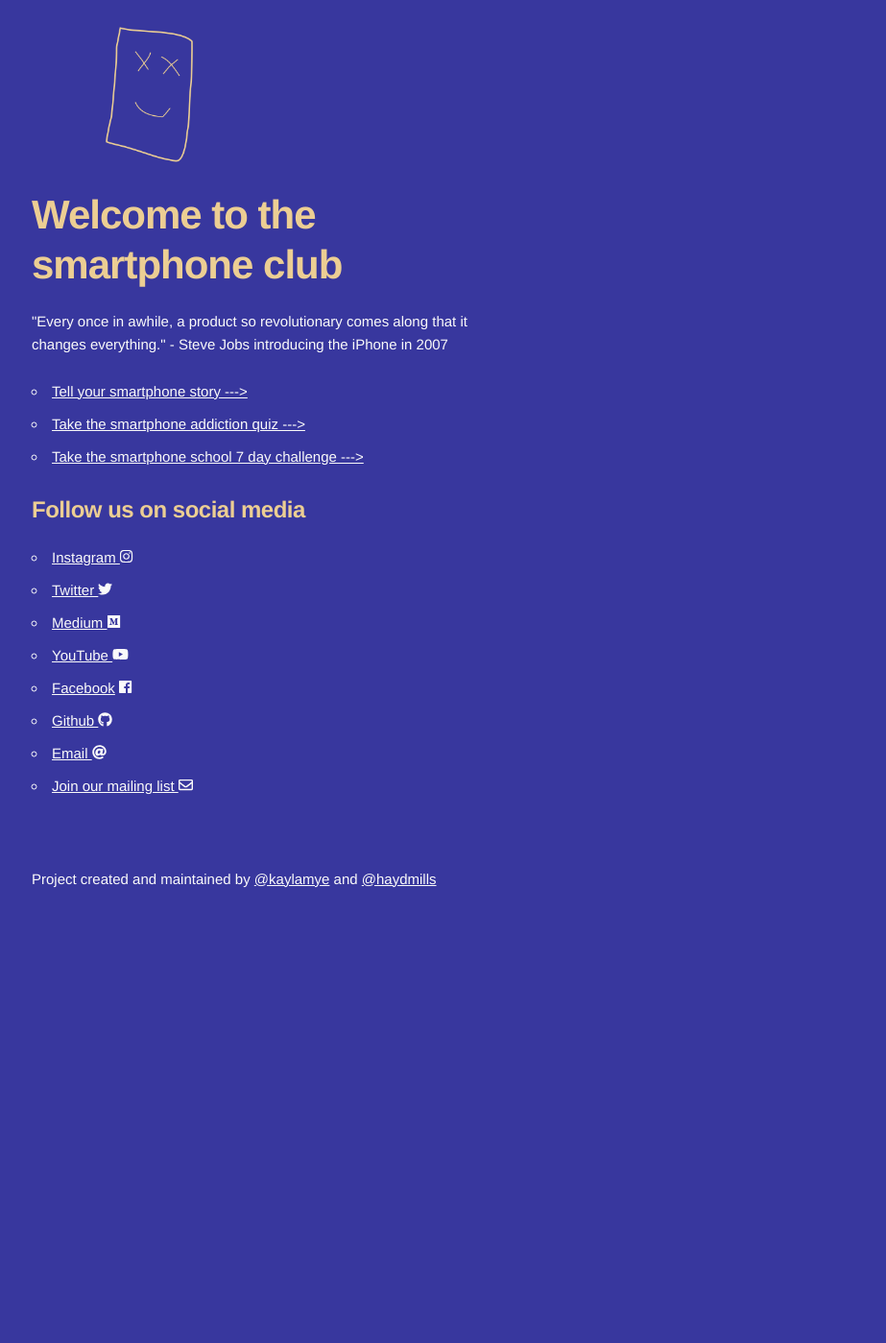
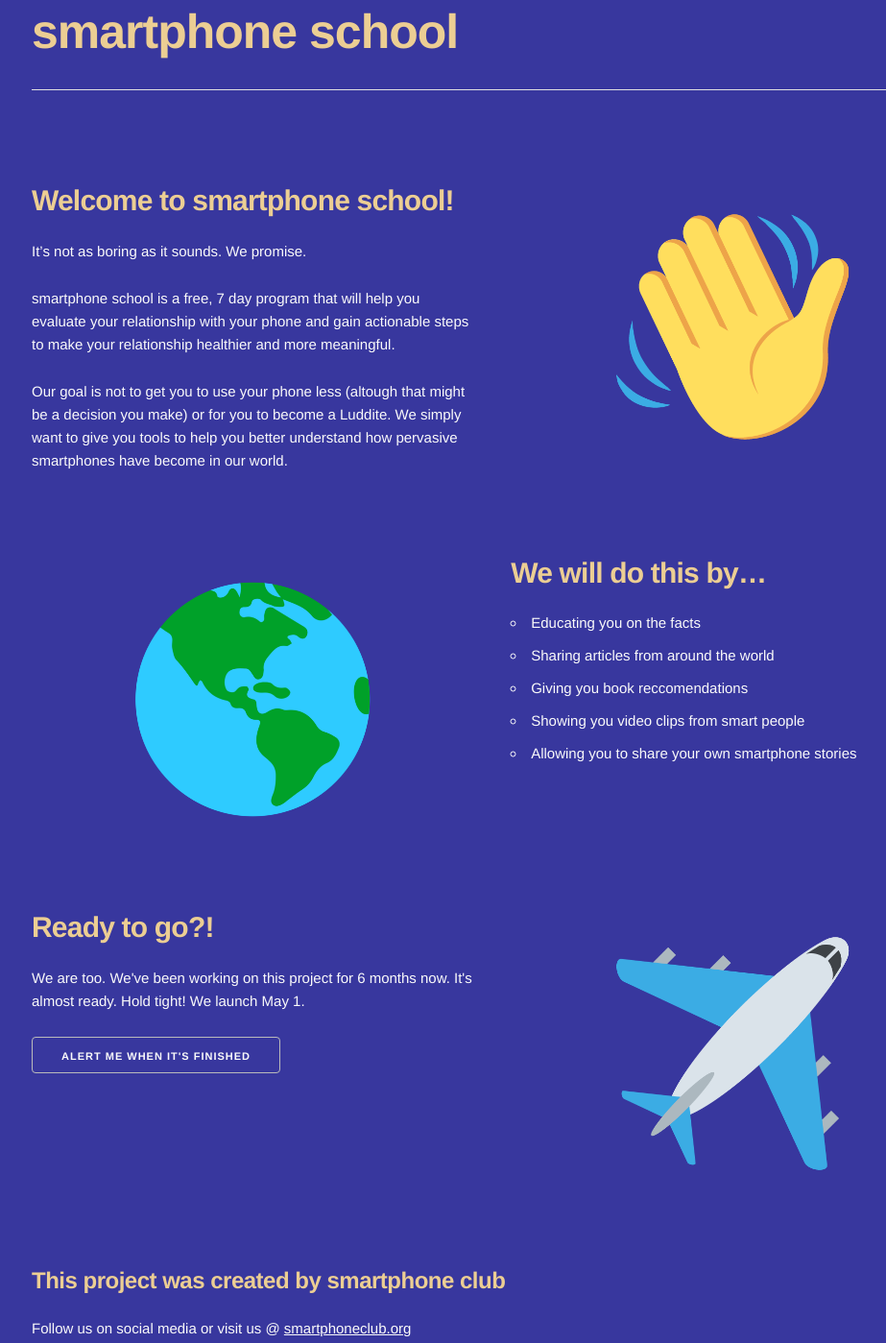
Before and after one commit to haydmills/smartphonedetox, a plain HTML site: page website/index.html in a window 1280 px wide. Shown: the part 45-1444 px from the top of the page at 96% size, without its empty margins (127-1050 px from the left). Before the commit the page ends 1046 px from the top, so only its background shows below. Drawn offline with Linux system fonts and the light colour scheme.

Commit message:
New landing page updated and ready to go live

```diff
--- a/website/css/skeleton.css
+++ b/website/css/skeleton.css
@@ -24,6 +24,13 @@
 - Clearing
 - Media Queries
 */
+
+.center-this{
+  text-align: center;
+}
+.row{
+  margin-top: 60px;
+}
 
 
 /* Grid
--- a/website/index.html
+++ b/website/index.html
@@ -5,8 +5,8 @@
   <!-- Basic Page Needs
   –––––––––––––––––––––––––––––––––––––––––––––––––– -->
   <meta charset="utf-8">
-  <title>smartphone club - Welcome Children of the Internet</title>
-  <meta name="description" content="smartphone club, smartphones, phones, smart phone, smartphone, smartphone addiction, smartphone generation">
+  <title>smartphone school - Hello</title>
+  <meta name="description" content="smartphone school, smartphone club, smartphones, phones, smart phone, smartphone, smartphone addiction, smartphone generation">
   <meta name="author" content="smartphone club">
 
 
@@ -26,17 +26,6 @@
 
   <script defer src="https://use.fontawesome.com/releases/v5.0.10/js/all.js" integrity="sha384-slN8GvtUJGnv6ca26v8EzVaR9DC58QEwsIk9q1QXdCU8Yu8ck/tL/5szYlBbqmS+" crossorigin="anonymous"></script>
 
-
-  <!-- Global site tag (gtag.js) - Google Analytics -->
-  <script async src="https://www.googletagmanager.com/gtag/js?id=UA-116672244-1"></script>
-  <script>
-    window.dataLayer = window.dataLayer || [];
-    function gtag(){dataLayer.push(arguments);}
-    gtag('js', new Date());
-
-    gtag('config', 'UA-116672244-1');
-  </script>
-
 </head>
 <body>
 
@@ -44,20 +33,51 @@
   –––––––––––––––––––––––––––––––––––––––––––––––––– -->
   <div class="container">
     <div class="row" style="margin-top: 5%;">
+      <div class="full column">
+        <h1>smartphone school</h1>
+        <hr>
+      </div>
+    </div>
+    <div class="row">
       <div class="one-half column">
-        <img src="images/dancing-smiley.gif" width="250px;">
-        <h2>Welcome to the smartphone club</h2>
-        <p>"Every once in awhile, a product so revolutionary comes along that it changes everything." - Steve Jobs introducing the iPhone in 2007</p>
+        <h4>Welcome to smartphone school!</h4>
+        <p>It’s not as boring as it sounds. We promise.</p>
+        <p>smartphone school is a free, 7 day program that will help you evaluate your relationship with your phone and gain actionable steps to make your relationship healthier and more meaningful.</p>
+        <p>Our goal is not to get you to use your phone less (altough that might be a decision you make) or for you to become a Luddite. We simply want to give you tools to help you better understand how pervasive smartphones have become in our world.</p>
+      </div>
+      <div class="one-half column center-this">
+        <img src="images/wave.png" width="300px">
+      </div>
+    </div>
+    <div class="row">
+      <div class="one-half column center-this">
+        <img src="images/world.png" width="300px">
+      </div>
+      <div class="one-half column">
+        <h4>We will do this by…</h4>
         <ul>
-          <li><a href="https://goo.gl/forms/4oyxjAAvtc84SaqR2" target="_blank">Tell your smartphone story ---></a></li>
-          <li><a href="https://goo.gl/forms/lsTgiMwv6dxlZOXm2" target="_blank">Take the smartphone addiction quiz ---></a></li>
-          <li><a href="http://smartphoneschool.org/" target="_blank">Take the smartphone school 7 day challenge ---></a></li>
+          <li>Educating you on the facts</li>
+          <li>Sharing articles from around the world</li>
+          <li>Giving you book reccomendations</li>
+          <li>Showing you video clips from smart people </li>
+          <li>Allowing you to share your own smartphone stories</li>
         </ul>
       </div>
     </div>
     <div class="row">
+      <div class="one-half column">
+        <h4>Ready to go?!</h4>
+        <p>We are too. We've been working on this project for 6 months now. It's almost ready. Hold tight! We launch May 1.</p>
+        <a href="https://www.subscribepage.com/smartphoneclub"><button style="color: #FAFAFA;">ALERT ME WHEN IT'S FINISHED</button></a>
+      </div>
+      <div class="one-half column center-this">
+        <img src="images/airplane.png" width="300px">
+      </div>
+    </div>
+    <div class="row">
       <div class="full column">
-        <h5>Follow us on social media</h5>
+        <h5>This project was created by smartphone club</h5>
+        <p>Follow us on social media or visit us @ <a href="http://smartphoneclub.org/">smartphoneclub.org</a></p>
         <ul>
           <li><a href="https://www.instagram.com/smartphone.club/" target="_blank">Instagram <i class="fab fa-instagram"></a></i></li>
           <li><a href="https://twitter.com/smartphoneclub1" target="_blank">Twitter <i class="fab fa-twitter"></i></a></li>
@@ -70,11 +90,6 @@
         </ul>
       </div>
     </div>
-    <div class="row" style="margin-top: 5%; margin-bottom: 5%;">
-      <div class="full column">
-        <p>Project created and maintained by <a href="https://twitter.com/kaylamye" target="_blank">@kaylamye</a> and <a href="https://twitter.com/haydmills" target="_blank">@haydmills</a></p>
-      </div>
-    </div>
   </div>
 
 <!-- End Document
```
Also changed, not shown: website/images/airplane.png (added), website/images/wave.png (added), website/images/world.png (added), 1 other file.
